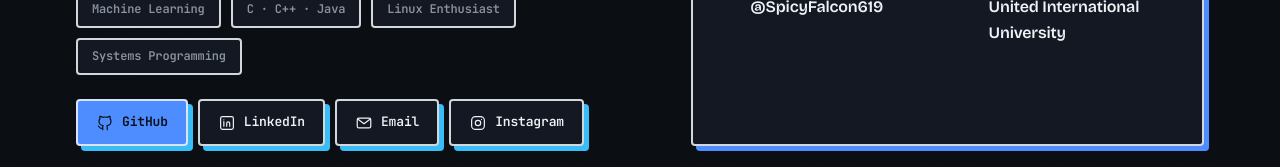
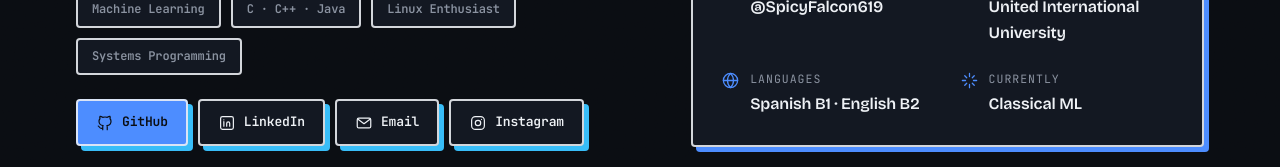
Before and after one commit to SpicyFalcon619/My-Portfolio, a Next.js app: page / in a window 1280 px wide. Shown: the part 335-502 px from the top of the page. Built offline with nearby package versions, Linux system fonts and the light colour scheme; no server answers.

Commit message:
feat: implement hero component with custom SVG icons and preview image

```diff
--- a/src/components/Hero.tsx
+++ b/src/components/Hero.tsx
@@ -7,7 +7,7 @@ import ScrollReveal from './ScrollReveal';
 import MagneticButton from './MagneticButton';
 import {
   GitHubIcon, LinkedInIcon, InstagramIcon, MailIcon,
-  PinIcon, CompassIcon, LayersIcon, CodeIcon, CapIcon,
+  PinIcon, CompassIcon, LayersIcon, CodeIcon, CapIcon, GlobeIcon, SparkIcon,
 } from './Icons';
 import type { GitHubStats } from '@/lib/github';
 
@@ -111,6 +111,20 @@ export default function Hero({ githubStats }: { githubStats: GitHubStats }) {
                 <div className="value">United International University</div>
               </div>
             </div>
+            <div className="meta-cell">
+              <GlobeIcon size={15} />
+              <div>
+                <div className="label">Languages</div>
+                <div className="value">Spanish B1 &middot; English B2</div>
+              </div>
+            </div>
+            <div className="meta-cell">
+              <SparkIcon size={15} />
+              <div>
+                <div className="label">Currently</div>
+                <div className="value">Classical ML</div>
+              </div>
+            </div>
           </div>
         </motion.aside>
       </div>
--- a/src/components/Icons.tsx
+++ b/src/components/Icons.tsx
@@ -125,6 +125,15 @@ export function MenuIcon({ size = 18, className }: IconProps) {
   );
 }
 
+export function GlobeIcon({ size = 16, className }: IconProps) {
+  return (
+    <svg width={size} height={size} viewBox="0 0 24 24" className={className} {...base}>
+      <circle cx="12" cy="12" r="9" />
+      <path d="M3 12h18M12 3c2.5 2.5 3.8 5.8 3.8 9s-1.3 6.5-3.8 9c-2.5-2.5-3.8-5.8-3.8-9s1.3-6.5 3.8-9z" />
+    </svg>
+  );
+}
+
 export function CloseIcon({ size = 18, className }: IconProps) {
   return (
     <svg width={size} height={size} viewBox="0 0 24 24" className={className} {...base}>
```
Also changed, not shown: public/assets/preview.png.
